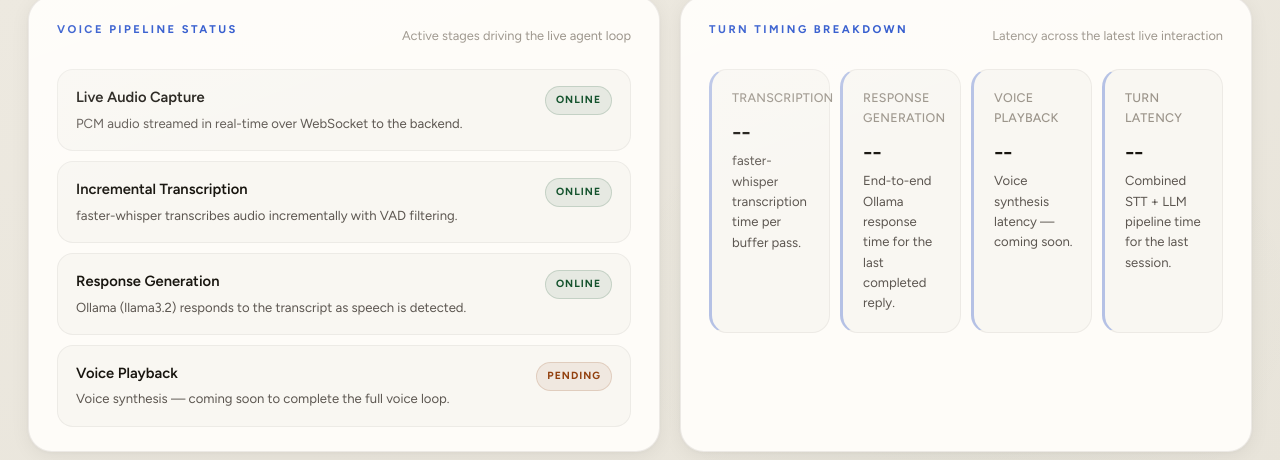
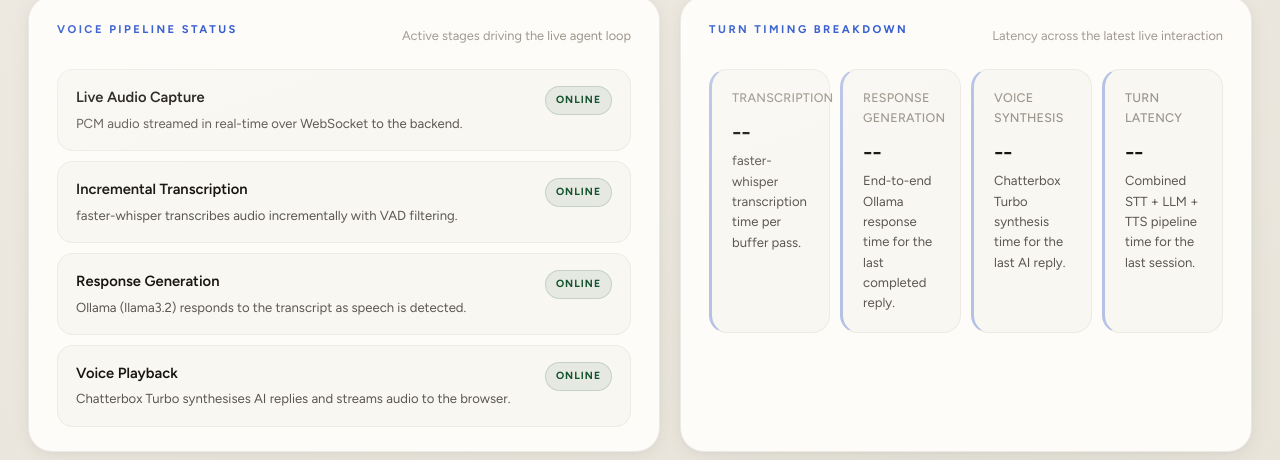
Before and after one commit to nitishkmr005/neuroTalk, a Next.js app in the folder frontend/: page / in a window 1280 px wide. Shown: the part 962-1422 px from the top of the page. Built offline with nearby package versions, Linux system fonts and the light colour scheme; no server answers.

Commit message:
feat(frontend): update TTS latency card, E2E metric, pipeline status

```diff
--- a/frontend/components/voice-agent-console.tsx
+++ b/frontend/components/voice-agent-console.tsx
@@ -90,7 +90,7 @@ const orchestrationSteps = [
   { label: "Live Audio Capture", detail: "PCM audio streamed in real-time over WebSocket to the backend.", status: "online" },
   { label: "Incremental Transcription", detail: "faster-whisper transcribes audio incrementally with VAD filtering.", status: "online" },
   { label: "Response Generation", detail: "Ollama (llama3.2) responds to the transcript as speech is detected.", status: "online" },
-  { label: "Voice Playback", detail: "Voice synthesis — coming soon to complete the full voice loop.", status: "pending" },
+  { label: "Voice Playback", detail: "Chatterbox Turbo synthesises AI replies and streams audio to the browser.", status: "online" },
 ];
 
 const waveformHeights = [28, 46, 32, 64, 24, 58, 38, 72, 44, 30, 66, 35, 54, 26, 60, 40];
@@ -559,15 +559,21 @@ export function VoiceAgentConsole() {
     },
     {
       title: "TTS",
-      label: "Voice Playback",
-      value: "--",
-      detail: "Voice synthesis latency — coming soon.",
+      label: "Voice Synthesis",
+      value: formatSeconds(ttsLatencyMs),
+      detail: "Chatterbox Turbo synthesis time for the last AI reply.",
     },
     {
       title: "E2E",
       label: "Turn Latency",
-      value: formatSeconds(metrics?.total_ms != null && llmLatencyMs != null ? metrics.total_ms + llmLatencyMs : (metrics?.total_ms ?? null)),
-      detail: "Combined STT + LLM pipeline time for the last session.",
+      value: formatSeconds(
+        metrics?.total_ms != null && llmLatencyMs != null && ttsLatencyMs != null
+          ? metrics.total_ms + llmLatencyMs + ttsLatencyMs
+          : metrics?.total_ms != null && llmLatencyMs != null
+            ? metrics.total_ms + llmLatencyMs
+            : metrics?.total_ms ?? null
+      ),
+      detail: "Combined STT + LLM + TTS pipeline time for the last session.",
     },
   ];
 
```
